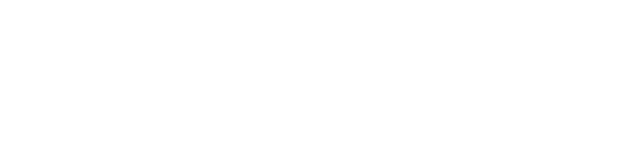
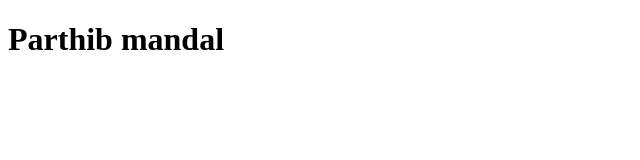
Before and after one commit to Parthib-m/project2, a plain HTML site: page index.html in a window 1280 px wide. Shown: the whole page, without its empty margins (0-640 px from the left). Drawn offline with Linux system fonts and the light colour scheme.

Commit message:
Update index.html

```diff
--- a/index.html
+++ b/index.html
@@ -7,5 +7,6 @@
 </head>
 <body>
 
+<h1>Parthib mandal</h1>
 </body>
 </html>
```
